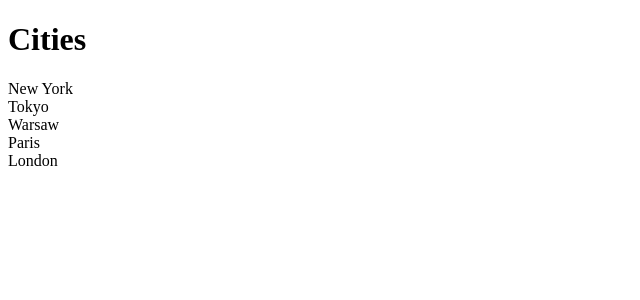
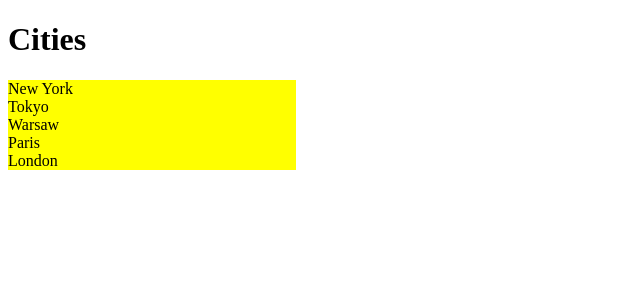
Before and after one commit to TomaszKlekner/gameHub, a React (Vite) app: page / in a window 1280 px wide. Shown: the top 300 px of the page, without its empty margins (0-640 px from the left). Built offline with nearby package versions, Linux system fonts and the light colour scheme.

Commit message:
CSS modules

```diff
--- a/src/components/ListGroup/ListGroup.tsx
+++ b/src/components/ListGroup/ListGroup.tsx
@@ -1,5 +1,5 @@
 import { useState } from 'react';
-import './listGroup.css';
+import styles from './listGroup.module.css';
 
 interface Props {
   items: string[];
@@ -15,7 +15,7 @@
       <div className='card-header'>
         <h1>{heading}</h1>
       </div>
-      <ul className='list-group'>
+      <ul className={[styles.listGroup, styles.container].join(' ')}>
         {items.map((item, index) => (
           <li
             key={index}
--- a/src/components/ListGroup/listGroup.css
+++ /dev/null
@@ -1,4 +0,0 @@
-.list-group {
-  list-style: none;
-  padding: 0;
-}
--- /dev/null
+++ b/src/components/ListGroup/listGroup.module.css
@@ -0,0 +1,14 @@
+.list-group {
+  list-style: none;
+  padding: 0;
+}
+
+/* for modules */
+.listGroup {
+  list-style: none;
+  padding: 0;
+}
+
+.container {
+  background-color: yellow;
+}
```
